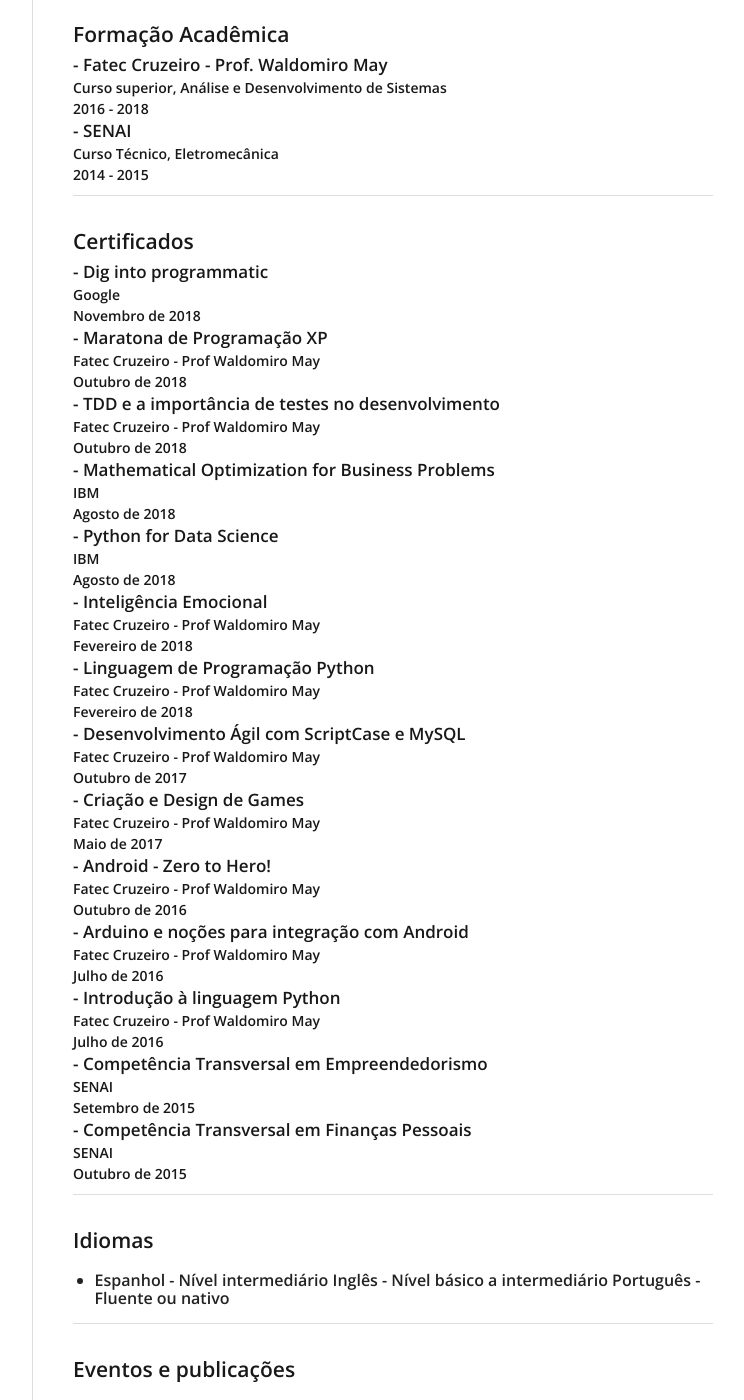
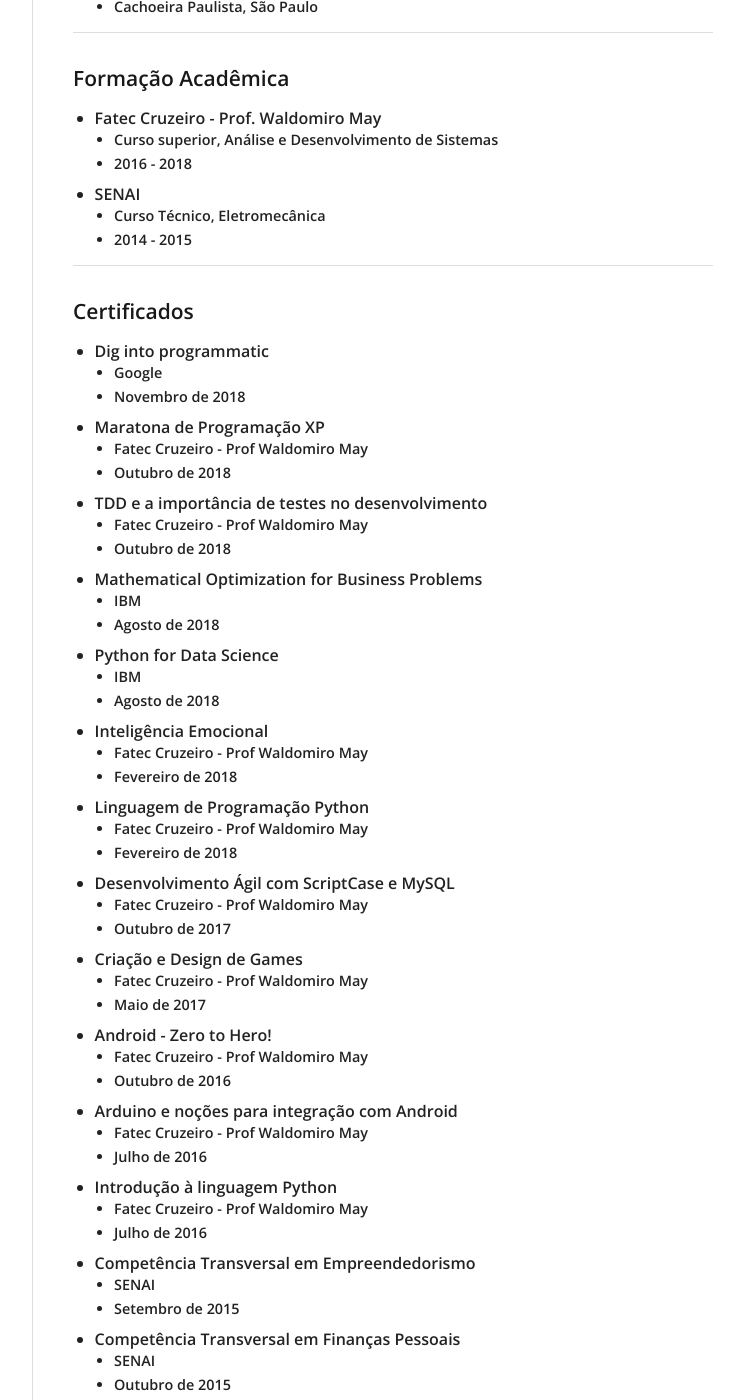
Before and after one commit to almirgiornes/almirgiornes.github.io, a Jekyll site: the page built from _posts/2019-02-26-meu-portifolio.md, in a window 1280 px wide and 1400 px high, scrolled down 580 px. Shown: the whole window, without its empty margins (378-1122 px from the left). Built offline with Jekyll 4.4.1, drawn with Linux system fonts in a browser that asks for light colours; some of the changed text lies outside the part shown.

```diff
--- a/_posts/2019-02-26-meu-portifolio.md
+++ b/_posts/2019-02-26-meu-portifolio.md
@@ -5,8 +5,7 @@ categories:
 - blog
 ---
 
-#Olá, me chamo Almir Giornes
-
+# Olá, me chamo Almir Giornes
 
 ---
 
@@ -17,88 +16,87 @@ Data Scientist iniciante, com experiências em ferramentas de programação como
 ---
 #### Experiências
 
-##### - Business Intelligence Analyst
-###### [Objective](https://www.object1ve.com/)
-###### agosto de 2018 - o momento
-###### Cruzeiro, São Paulo
+- Business Intelligence Analyst
+  - [Objective](https://www.object1ve.com/)
+  - agosto de 2018 - o momento
+  - Cruzeiro, São Paulo
 
-
-##### - Bolsista de Iniciação Científica do CNPq - PIBIC / IC
-###### [CPTEC / INPE](http://www.inpe.br/)
-###### agosto de 2017 - julho de 2018
-###### Cachoeira Paulista, São Paulo
+- Bolsista de Iniciação Científica do CNPq - PIBIC / IC
+  - [CPTEC / INPE](http://www.inpe.br/)
+  - agosto de 2017 - julho de 2018
+  - Cachoeira Paulista, São Paulo
 
 ---
 
 #### Formação Acadêmica
 
-##### - Fatec Cruzeiro - Prof. Waldomiro May
-###### Curso superior, Análise e Desenvolvimento de Sistemas
-###### 2016 - 2018
+- Fatec Cruzeiro - Prof. Waldomiro May
+  - Curso superior, Análise e Desenvolvimento de Sistemas
+  - 2016 - 2018
 
 
-##### - SENAI
-###### Curso Técnico, Eletromecânica
-###### 2014 - 2015
+- SENAI
+  - Curso Técnico, Eletromecânica
+  - 2014 - 2015
 
 ---
 
 #### Certificados
-##### - Dig into programmatic
-###### Google
-###### Novembro de 2018
+- Dig into programmatic
+  - Google
+  - Novembro de 2018
 
-##### - Maratona de Programação XP
-###### Fatec Cruzeiro - Prof Waldomiro May
-###### Outubro de 2018
+- Maratona de Programação XP
+  - Fatec Cruzeiro - Prof Waldomiro May
+  - Outubro de 2018
 
-##### - TDD e a importância de testes no desenvolvimento
-###### Fatec Cruzeiro - Prof Waldomiro May
-###### Outubro de 2018
+- TDD e a importância de testes no desenvolvimento
+  - Fatec Cruzeiro - Prof Waldomiro May
+  - Outubro de 2018
 
-##### - Mathematical Optimization for Business Problems
-###### IBM
-###### Agosto de 2018
+- Mathematical Optimization for Business Problems
+  - IBM
+  - Agosto de 2018
 
-##### - Python for Data Science
-###### IBM
-###### Agosto de 2018
+- Python for Data Science
+  - IBM
+  - Agosto de 2018
 
-##### - Inteligência Emocional
-###### Fatec Cruzeiro - Prof Waldomiro May
-###### Fevereiro de 2018
+- Inteligência Emocional
+  - Fatec Cruzeiro - Prof Waldomiro May
+  - Fevereiro de 2018
 
-##### - Linguagem de Programação Python
-###### Fatec Cruzeiro - Prof Waldomiro May
-###### Fevereiro de 2018
+- Linguagem de Programação Python
+  - Fatec Cruzeiro - Prof Waldomiro May
+  - Fevereiro de 2018
 
-##### - Desenvolvimento Ágil com ScriptCase e MySQL
-###### Fatec Cruzeiro - Prof Waldomiro May
-###### Outubro de 2017
+- Desenvolvimento Ágil com ScriptCase e MySQL
+  - Fatec Cruzeiro - Prof Waldomiro May
+  - Outubro de 2017
 
-##### - Criação e Design de Games
-###### Fatec Cruzeiro - Prof Waldomiro May
-###### Maio de 2017
+- Criação e Design de Games
+  - Fatec Cruzeiro - Prof Waldomiro May
+  - Maio de 2017
 
-##### - Android - Zero to Hero!
-###### Fatec Cruzeiro - Prof Waldomiro May
-###### Outubro de 2016
+- Android - Zero to Hero!
+  - Fatec Cruzeiro - Prof Waldomiro May
+  - Outubro de 2016
 
-##### - Arduino e noções para integração com Android
-###### Fatec Cruzeiro - Prof Waldomiro May
-###### Julho de 2016
+- Arduino e noções para integração com Android
+  - Fatec Cruzeiro - Prof Waldomiro May
+  - Julho de 2016
 
-##### - Introdução à linguagem Python
-###### Fatec Cruzeiro - Prof Waldomiro May
-###### Julho de 2016
+- Introdução à linguagem Python
+  - Fatec Cruzeiro - Prof Waldomiro May
+  - Julho de 2016
 
-##### - Competência Transversal em Empreendedorismo
-###### SENAI
-###### Setembro de 2015
+- Competência Transversal em Empreendedorismo
+  - SENAI
+  - Setembro de 2015
 
-##### - Competência Transversal em Finanças Pessoais
-###### SENAI
-###### Outubro de 2015
+- Competência Transversal em Finanças Pessoais
+  - SENAI
+  - Outubro de 2015
 
 ---
 #### Idiomas
@@ -118,3 +116,5 @@ Português - Fluente ou nativo
 ---
 
 > “Nunca diga nunca, pois os limites são como os medos: sempre são apenas ilusão.” ~Michael Jordan
+
+---
```
